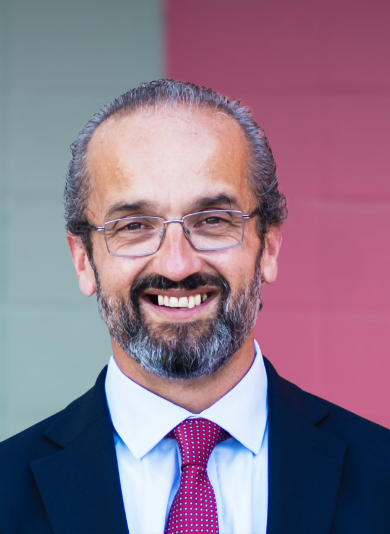
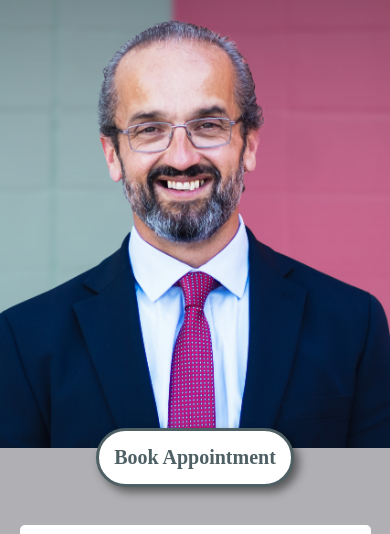
Before and after one commit to dawsongyllenhammer/steffanwebsite, a plain HTML site: page index.html in a window 390 px wide. Shown: the part 143-677 px from the top of the page. Drawn offline with Linux system fonts and the light colour scheme; a web font is replaced by a local one.

Commit message:
changed mobile landing height

```diff
--- a/scss/style.scss
+++ b/scss/style.scss
@@ -337,7 +337,7 @@ footer{
     display: grid;
     grid-template-columns: 1fr;
     position: relative;
-    bottom: 120px;
+    bottom: 20px;
 
     .mobile-button{
         margin: 0 auto;
@@ -381,6 +381,7 @@ p, h2{
 
 .banner{
     background-attachment: scroll !important;
+    height: 70vh;
 }
 
 ul{
```
Also changed, not shown: css/style.css.
